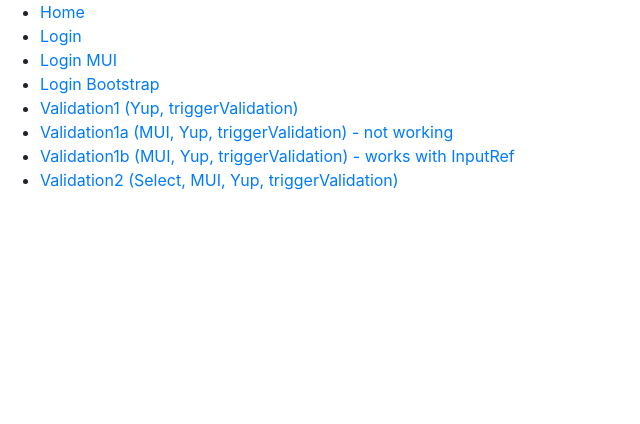
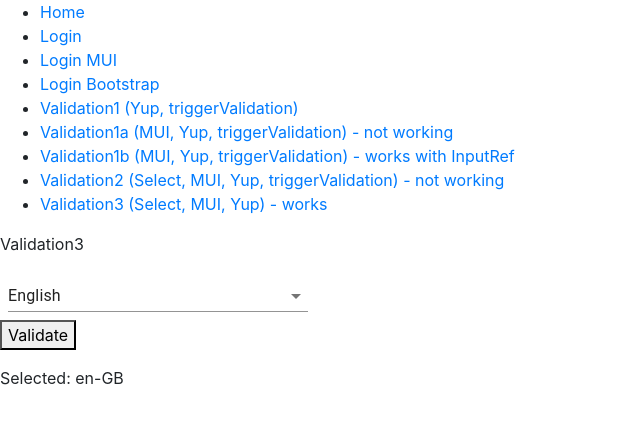
Before and after one commit to metamn/react-hook-form-test, a React (Create React App) app: page /validation3 in a window 1280 px wide. Shown: the top 424 px of the page, without its empty margins (0-640 px from the left). Built offline with nearby package versions, Linux system fonts and the light colour scheme.

Commit message:
Working on validation

```diff
--- a/src/App.js
+++ b/src/App.js
@@ -8,6 +8,7 @@
 import Validation1a from "./components/Validation1a";
 import Validation1b from "./components/Validation1b";
 import Validation2 from "./components/Validation2";
+import Validation3 from "./components/Validation3";
 
 const App = () => {
   return (
@@ -40,8 +41,11 @@
         </li>
         <li>
           <Link to="/validation2">
-            Validation2 (Select, MUI, Yup, triggerValidation)
+            Validation2 (Select, MUI, Yup, triggerValidation) - not working
           </Link>
+        </li>
+        <li>
+          <Link to="/validation3">Validation3 (Select, MUI, Yup) - works</Link>
         </li>
       </ul>
       <Switch>
@@ -66,6 +70,9 @@
         <Route path="/validation2">
           <Validation2 />
         </Route>
+        <Route path="/validation3">
+          <Validation3 />
+        </Route>
         <Route path="/"></Route>
       </Switch>
     </Router>
--- /dev/null
+++ b/src/components/Validation3/Validation3.js
@@ -0,0 +1,138 @@
+import React, { useState, useEffect } from "react";
+import PropTypes from "prop-types";
+
+import shortid from "shortid";
+import * as yup from "yup";
+
+import { makeStyles } from "@material-ui/core/styles";
+import Grid from "@material-ui/core/Grid";
+import InputLabel from "@material-ui/core/InputLabel";
+import FormControl from "@material-ui/core/FormControl";
+import FormHelperText from "@material-ui/core/FormHelperText";
+import TextField from "@material-ui/core/TextField";
+import MenuItem from "@material-ui/core/MenuItem";
+
+/**
+ * Defines the Language prop type
+ */
+const languagePropType = PropTypes.shape({
+  name: PropTypes.string,
+  code: PropTypes.string
+});
+
+/**
+ * Defines the prop types
+ */
+const propTypes = {
+  /**
+   * See https://en.wikipedia.org/wiki/Language_localisation
+   */
+  languages: PropTypes.arrayOf(languagePropType),
+  defaultLanguage: languagePropType
+};
+
+/**
+ * Defines the default props
+ */
+const defaultProps = {
+  languages: [
+    { name: "English", code: "en-GB" },
+    { name: "Dutch NL", code: "nl-NL" },
+    { name: "Dutch BE", code: "nl-BE" }
+  ],
+  defaultLanguage: { name: "English", code: "en-GB" }
+};
+
+/**
+ * Styles the component
+ */
+const useStyles = makeStyles(theme => ({
+  formControl: {
+    margin: theme.spacing(1),
+    minWidth: 120,
+    maxWidth: 300,
+    width: "100%"
+  }
+}));
+
+/**
+ * Displays the component
+ */
+const Validation3 = props => {
+  const { languages, defaultLanguage } = props;
+  const { code } = defaultLanguage;
+
+  const classes = useStyles();
+
+  /**
+   * Manages the validations
+   */
+  yup.setLocale({
+    number: "It must be a number"
+  });
+
+  const validationSchema = yup.object().shape({
+    input: yup.number()
+  });
+
+  const validateSchema = data =>
+    validationSchema.validate(data).catch(function(err) {
+      console.log("Errors:", err.errors); // => ['Deve ser maior que 18']
+    });
+
+  /**
+   * Manages the state of the select
+   */
+  const [selected, setSelected] = useState(code);
+
+  const selectHandler = event => {
+    setSelected(event.target.value);
+  };
+
+  useEffect(() => {
+    validateSchema({ input: selected });
+  }, [selected]);
+
+  /**
+   * Prepares the items
+   */
+  const items = languages.map(item => {
+    const { name, code } = item;
+    return (
+      <MenuItem key={shortid.generate()} value={code}>
+        {name}
+      </MenuItem>
+    );
+  });
+
+  return (
+    <div className="Validation3">
+      <p>Validation3</p>
+      <FormControl className={classes.formControl}>
+        <TextField
+          name="input"
+          select
+          value={selected}
+          onChange={selectHandler}
+        >
+          {items}
+        </TextField>
+      </FormControl>
+      <p>
+        <button onClick={() => validateSchema({ input: selected })}>
+          Validate
+        </button>
+      </p>
+      <p>Selected: {selected}</p>
+    </div>
+  );
+};
+
+Validation3.propTypes = propTypes;
+Validation3.defaultProps = defaultProps;
+
+export default Validation3;
+export {
+  propTypes as Validation3PropTypes,
+  defaultProps as Validation3DefaultProps
+};
--- /dev/null
+++ b/src/components/Validation3/Validation3.md
@@ -0,0 +1 @@
+## Validation3
--- /dev/null
+++ b/src/components/Validation3/index.js
@@ -0,0 +1,5 @@
+export {
+  default,
+  Validation3PropTypes,
+  Validation3DefaultProps
+} from "./Validation3";
```
Also changed, not shown: 2 other files (tests, documents, lock files or other folders).
